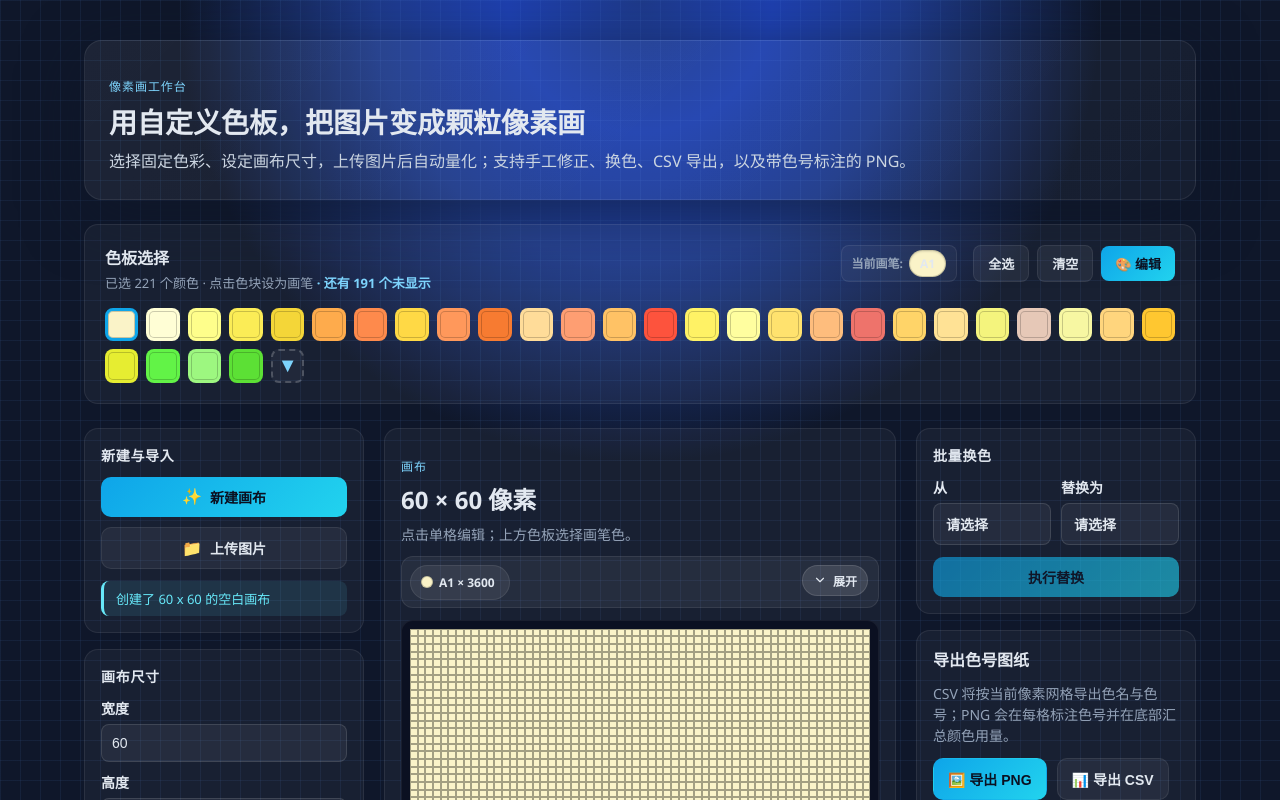
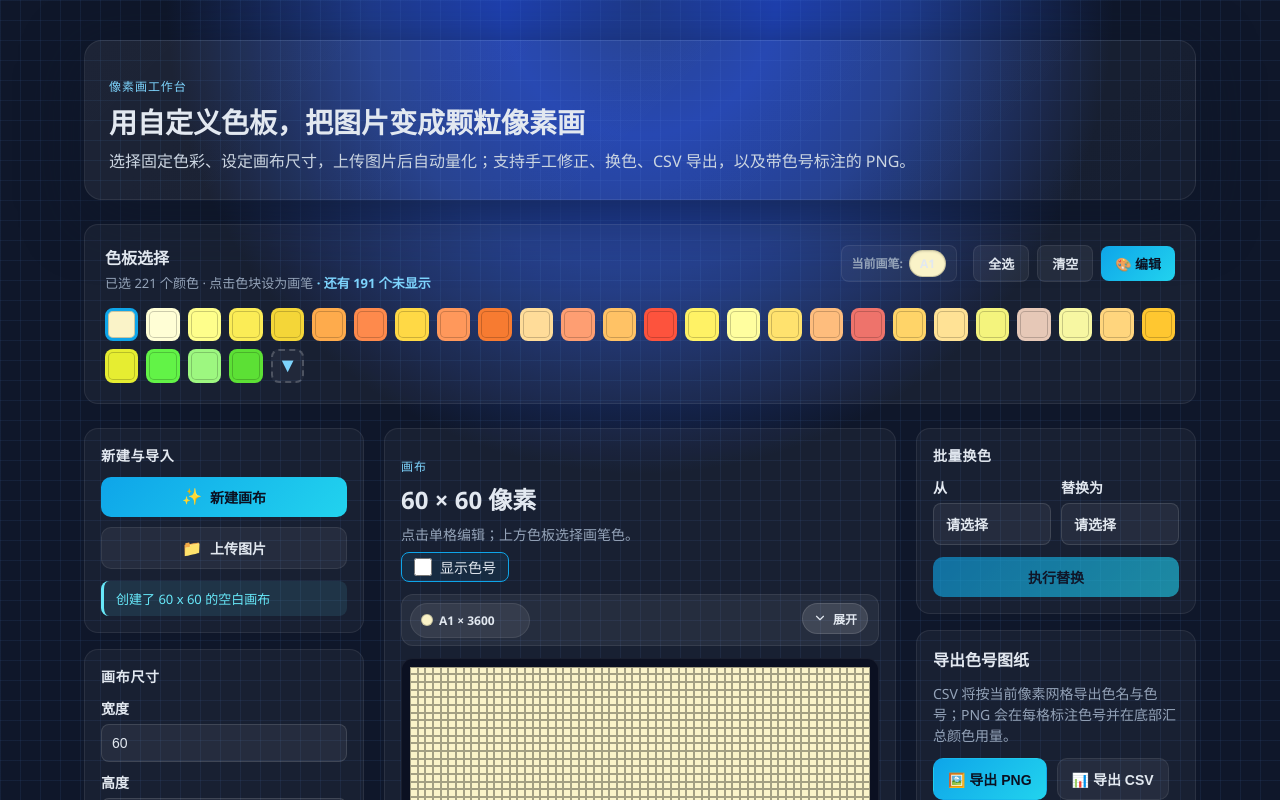
Before and after one commit to dodolalorc/beads_creator, a Vue app: page / in a window 1280 px wide. Shown: the top 800 px of the page. Built offline with nearby package versions, Linux system fonts and the light colour scheme; a web font is replaced by a local one.

Commit message:
feat(show color): add show color btn in canvas board

```diff
--- a/src/components/CanvasViewer.vue
+++ b/src/components/CanvasViewer.vue
@@ -25,6 +25,7 @@ const canvasWidth = computed(() => canvasSize.value.width);
 const canvasHeight = computed(() => canvasSize.value.height);
 
 const showAllUsage = ref(false);
+const showColorName = ref(false);
 
 const colorUsage = computed(() => {
   const counts = new Map<string, number>();
@@ -55,6 +56,14 @@ function handlePixelClick(rowIndex: number, colIndex: number) {
         <p class="eyebrow">画布</p>
         <h2>{{ canvasWidth }} × {{ canvasHeight }} 像素</h2>
         <p class="note">点击单格编辑；上方色板选择画笔色。</p>
+        <label class="show-color-label">
+          <input
+            type="checkbox"
+            v-model="showColorName"
+            class="show-color-checkbox"
+          />
+          显示色号
+        </label>
       </div>
       <div class="usage" :class="{ collapsed: !showAllUsage }">
         <div class="chip" v-for="entry in colorUsage" :key="entry.id">
@@ -109,9 +118,19 @@ function handlePixelClick(rowIndex: number, colIndex: number) {
           v-for="(cell, c) in row"
           :key="`cell-${r}-${c}`"
           class="pixel"
-          :style="{ background: paletteMap.get(cell)?.hex || '#111827' }"
+          :style="{
+            background: paletteMap.get(cell)?.hex || '#111827',
+            position: 'relative',
+          }"
           @click="handlePixelClick(r, c)"
-        ></span>
+        >
+          <template v-if="showColorName && paletteMap.get(cell)">
+            <span class="pixel-label">{{ paletteMap.get(cell)?.name }}</span>
+          </template>
+          <span v-if="paletteMap.get(cell)" class="pixel-tooltip">
+            {{ paletteMap.get(cell)?.name }}
+          </span>
+        </span>
       </template>
     </div>
   </div>
@@ -178,7 +197,7 @@ h2 {
 }
 
 .chip {
-  width: 100px;
+  width: 120px;
   display: inline-flex;
   align-items: center;
   gap: 6px;
@@ -215,6 +234,76 @@ h2 {
   border: 1px solid rgba(0, 0, 0, 0.35);
   transition: transform 120ms ease, box-shadow 120ms ease;
   cursor: pointer;
+  position: relative;
+  /* 让tooltip定位于像素格 */
+  overflow: visible;
+}
+.pixel-tooltip {
+  display: none;
+  position: absolute;
+  left: 50%;
+  top: 0;
+  transform: translate(-50%, -110%);
+  background: rgba(30, 41, 59, 0.98);
+  color: #fff;
+  font-size: 13px;
+  padding: 4px 10px;
+  border-radius: 6px;
+  white-space: nowrap;
+  box-shadow: 0 2px 8px rgba(0, 0, 0, 0.18);
+  pointer-events: none;
+  z-index: 10;
+  opacity: 0;
+  transition: opacity 0.15s;
+}
+.pixel:hover .pixel-tooltip {
+  display: block;
+  opacity: 1;
+}
+
+.pixel-label {
+  position: absolute;
+  left: 50%;
+  top: 50%;
+  transform: translate(-50%, -50%);
+  color: #fff;
+  text-shadow: 0 1px 2px #000, 0 0 2px #000;
+  pointer-events: none;
+  user-select: none;
+  white-space: nowrap;
+  max-width: 80%;
+  overflow: hidden;
+  text-overflow: ellipsis;
+  /* 字号自适应，纵向约占1/3，横向留边距 */
+  font-size: min(33%, 0.9em, 3vw);
+  line-height: 1;
+  padding: 0 2px;
+}
+
+/* 显示色号按钮样式 */
+.show-color-label {
+  display: inline-flex;
+  align-items: center;
+  gap: 8px;
+  margin-top: 8px;
+  font-size: 14px;
+  color: #e2e8f0;
+  user-select: none;
+  cursor: pointer;
+  padding: 4px 12px;
+  border-radius: 8px;
+  background: rgba(14, 165, 233, 0.08);
+  border: 1px solid #0ea5e9;
+  transition: background 0.15s;
+}
+.show-color-label:hover {
+  background: rgba(14, 165, 233, 0.18);
+}
+.show-color-checkbox {
+  accent-color: #0ea5e9;
+  width: 18px;
+  height: 18px;
+  margin: 0;
 }
 
 .pixel:hover {
```
